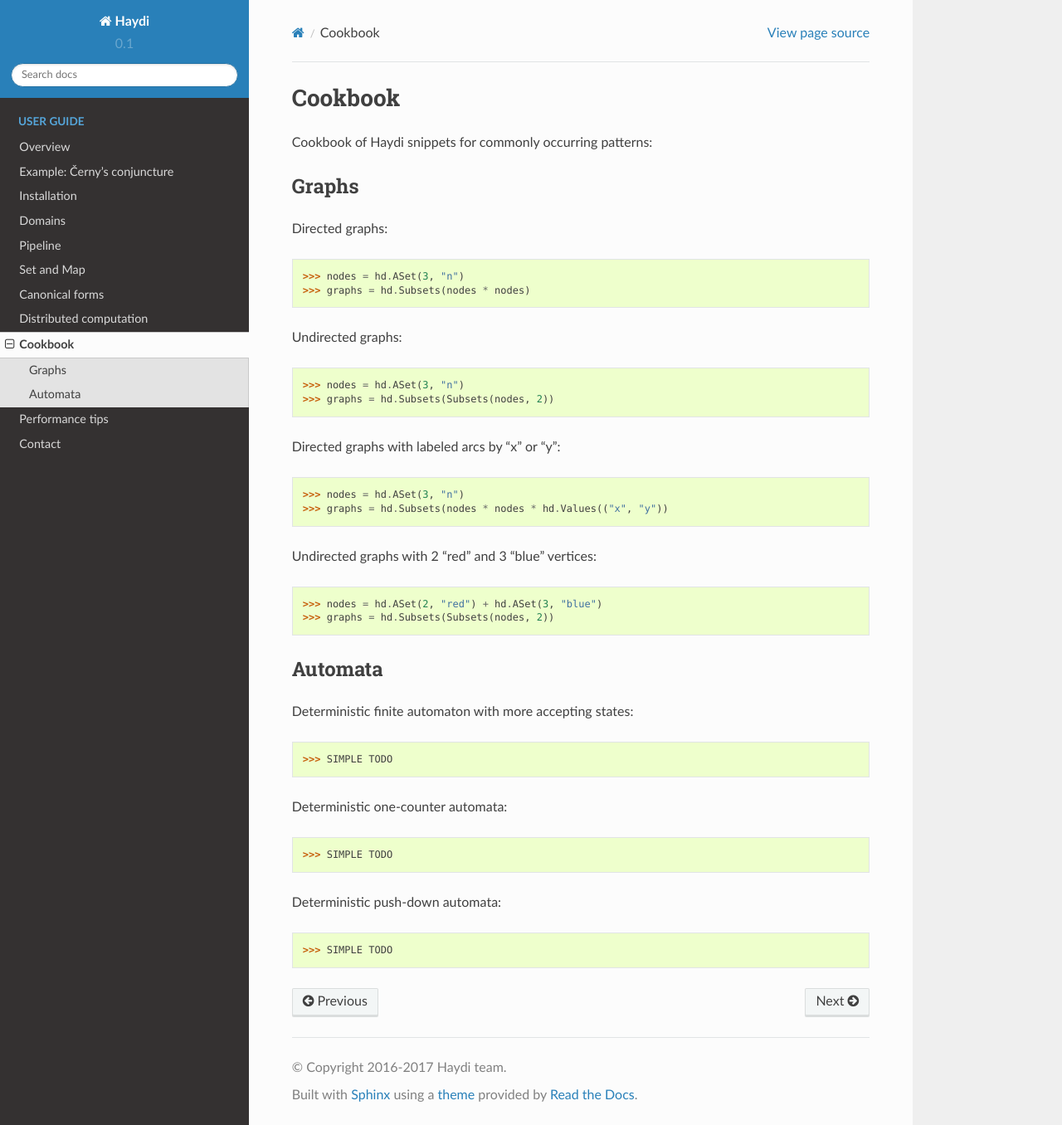
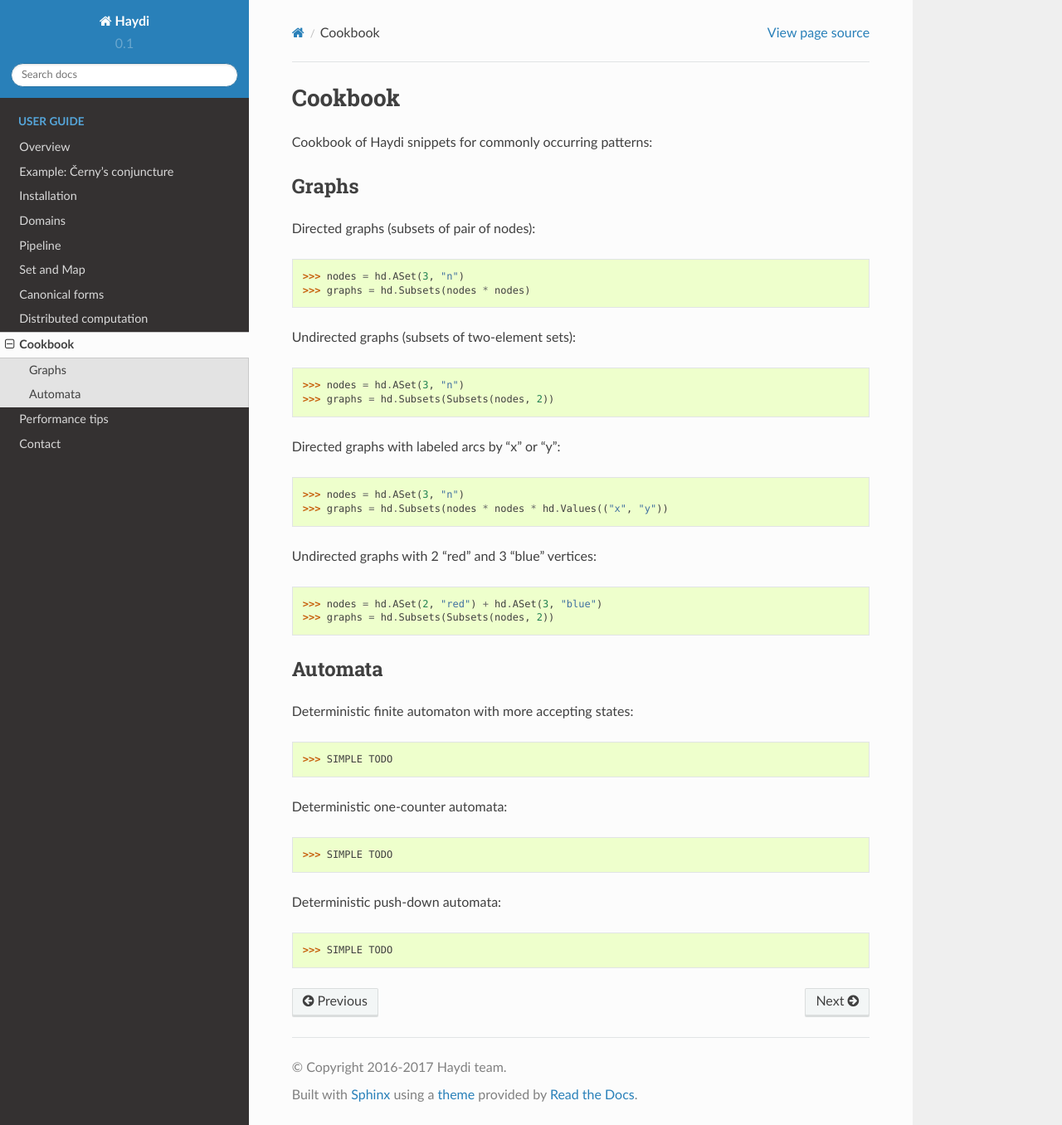
Before and after one commit to spirali/haydi, a Sphinx documentation site: the page built from docs/source/cookbook.rst, in a window 1280 px wide and 1356 px high. Shown: the whole window at 83% size. Built offline with Sphinx 7.4.7 and the Read the Docs theme 2.0.0, drawn with Linux system fonts in a browser that asks for light colours.

Commit message:
DOC: Small update of cookbook

```diff
--- a/docs/source/cookbook.rst
+++ b/docs/source/cookbook.rst
@@ -7,12 +7,12 @@ Cookbook of Haydi snippets for commonly occurring patterns:
 Graphs
 ------
 
-Directed graphs::
+Directed graphs (subsets of pair of nodes)::
 
   >>> nodes = hd.ASet(3, "n")
   >>> graphs = hd.Subsets(nodes * nodes)
 
-Undirected graphs::
+Undirected graphs (subsets of two-element sets)::
 
   >>> nodes = hd.ASet(3, "n")
   >>> graphs = hd.Subsets(Subsets(nodes, 2))
```
